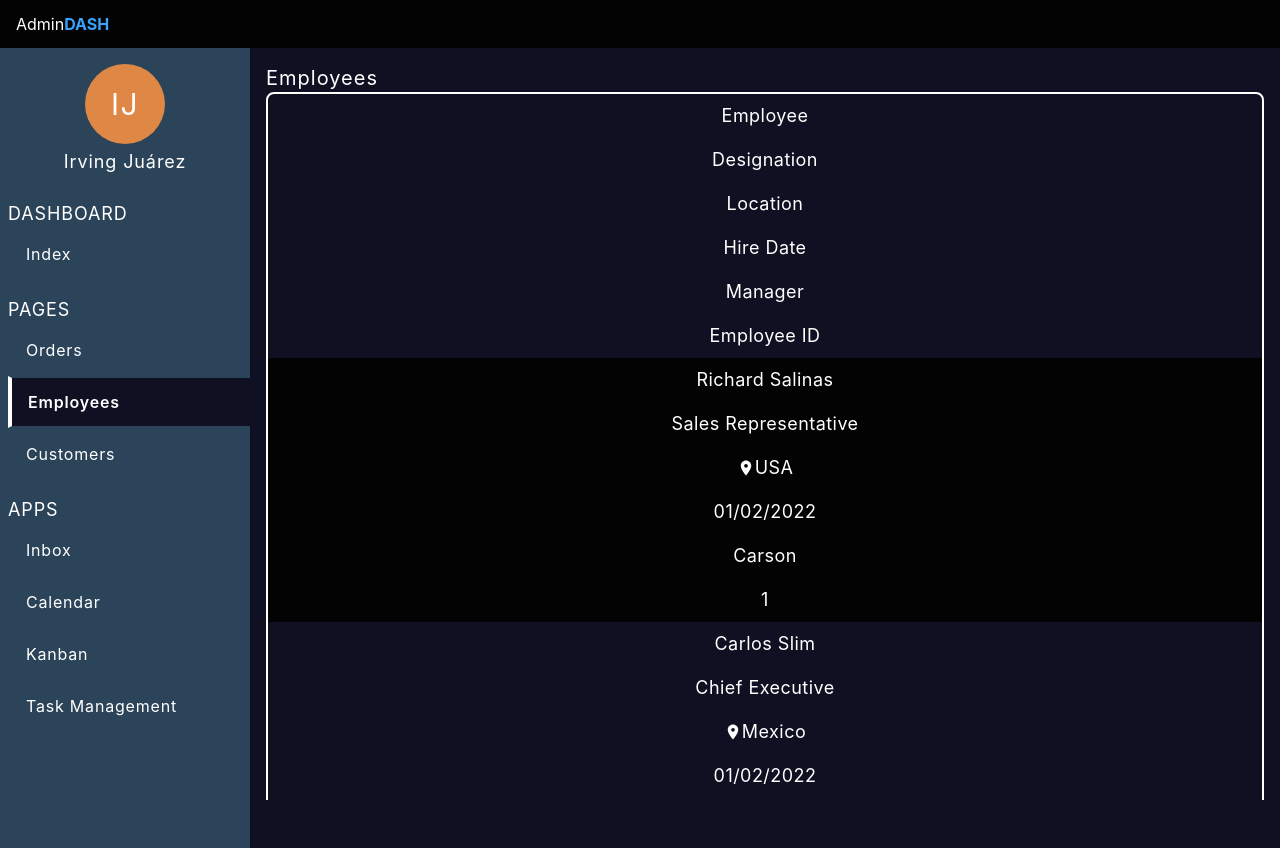
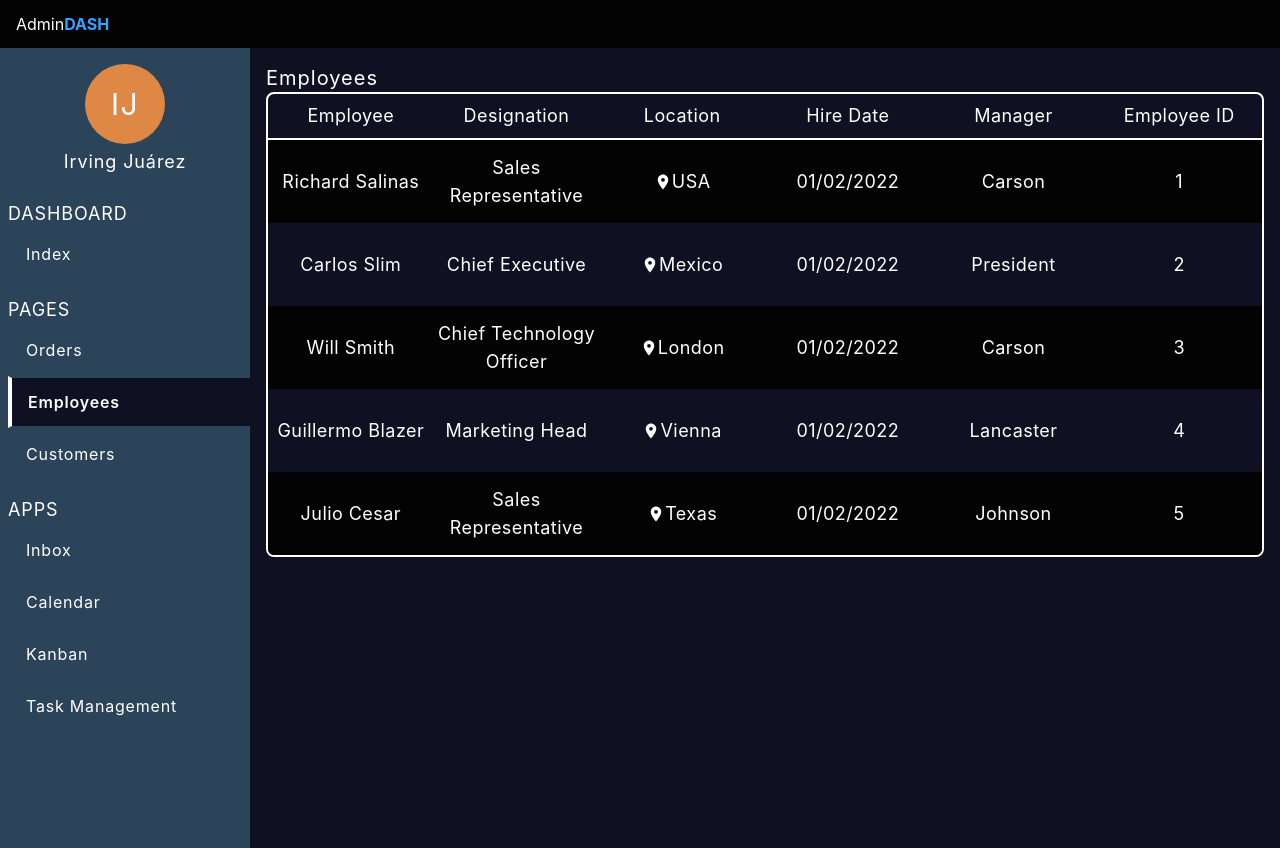
Before and after one commit to irvingvjuarez/admin-dash, a React (Vite) app: page /employees in a window 1280 px wide. Built offline with nearby package versions, Linux system fonts and the light colour scheme.

Commit message:
It looks like the TableContainer is already working

```diff
--- a/src/components/OrderRow/index.tsx
+++ b/src/components/OrderRow/index.tsx
@@ -56,7 +56,7 @@ const OrderRow: React.FC<OrderRowProps> = ({
   }
 
   return(
-    <div className={getContainerClassName(columns, headers.length)}>
+    <div className={getContainerClassName(columns, type)}>
       {columns.map((column, index) => (
         <div key={column}>
           {(headers[index] === "Status" && column !== "Status") ? (
--- a/src/components/OrderRow/utils.ts
+++ b/src/components/OrderRow/utils.ts
@@ -1,9 +1,11 @@
 import { URL_REGEXP } from "@app/constants/regexp"
 
-export const getContainerClassName = (columns: any[], size: number | undefined) => {
-  let cols = size ? "grid-cols-" + size : "grid-cols-7"
-  let classname = `w-full grid ${cols} place-items-center min-w-[900px] even:bg-primary-strong `
-  if(columns[0] === "Image") classname += " border-b-2"
+export const getContainerClassName = (columns: any[], type: "orders" | "employees" | "customers" | undefined) => {
+  let cols
+  if(type === "orders") cols = "grid-cols-7"
+  if(type === "employees") cols = "grid-cols-6"
+
+  let classname = `w-full grid ${cols} place-items-center min-w-[900px] even:bg-primary-strong first:border-b-2 first:min-h-fit min-h-[83px]`
   return classname
 }
 
--- a/src/containers/TableContainer/index.tsx
+++ b/src/containers/TableContainer/index.tsx
@@ -15,7 +15,9 @@ const TableContainer: React.FC<TableContainerProps> = ({
     <section className="w-full overflow-x-auto border-2 rounded-lg">
       <OrderRow
         headers={headers}
-        isFirstRow={true} />
+        isFirstRow={true}
+        type={type}
+      />
 
       {rows.map(row => (
         <OrderRow
```
